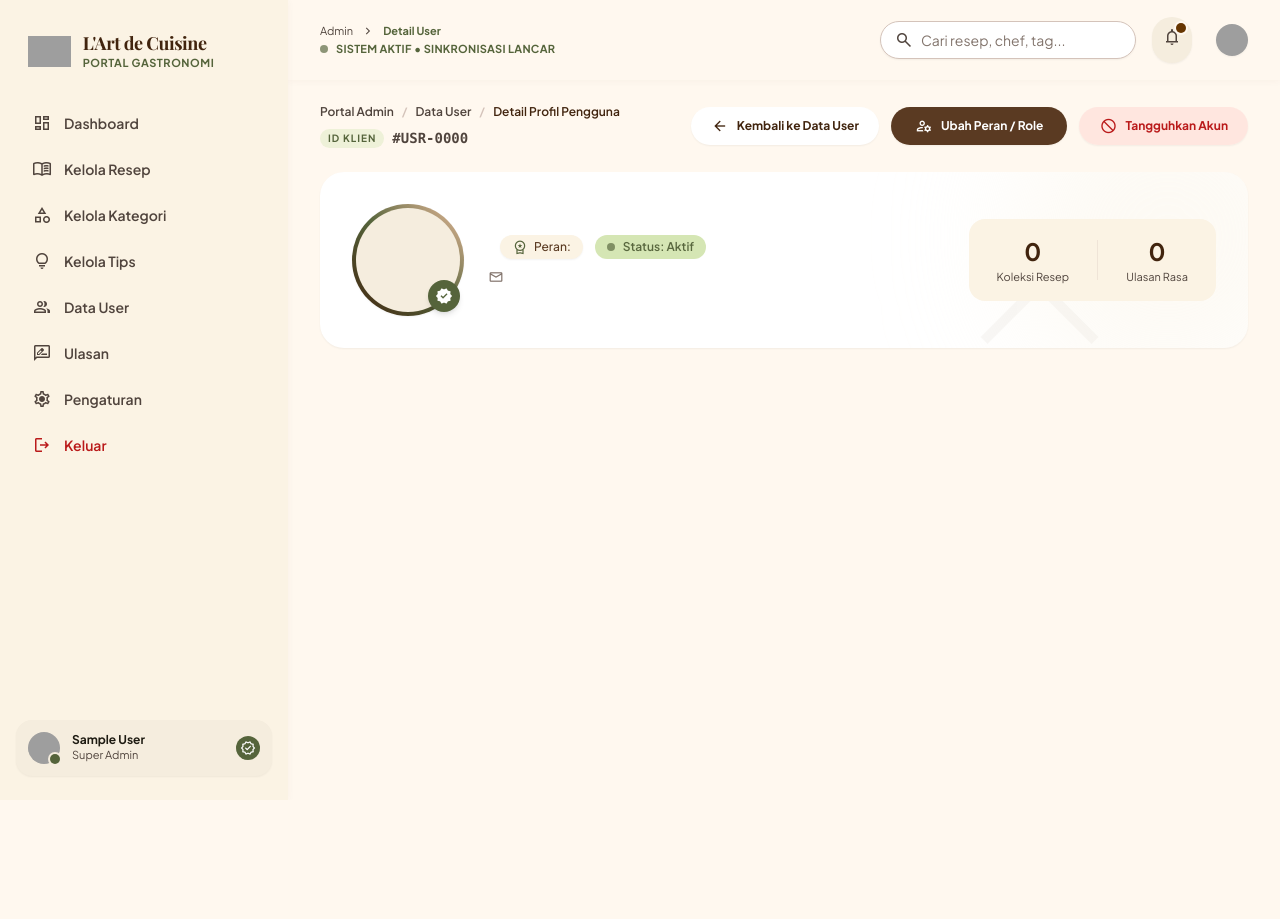
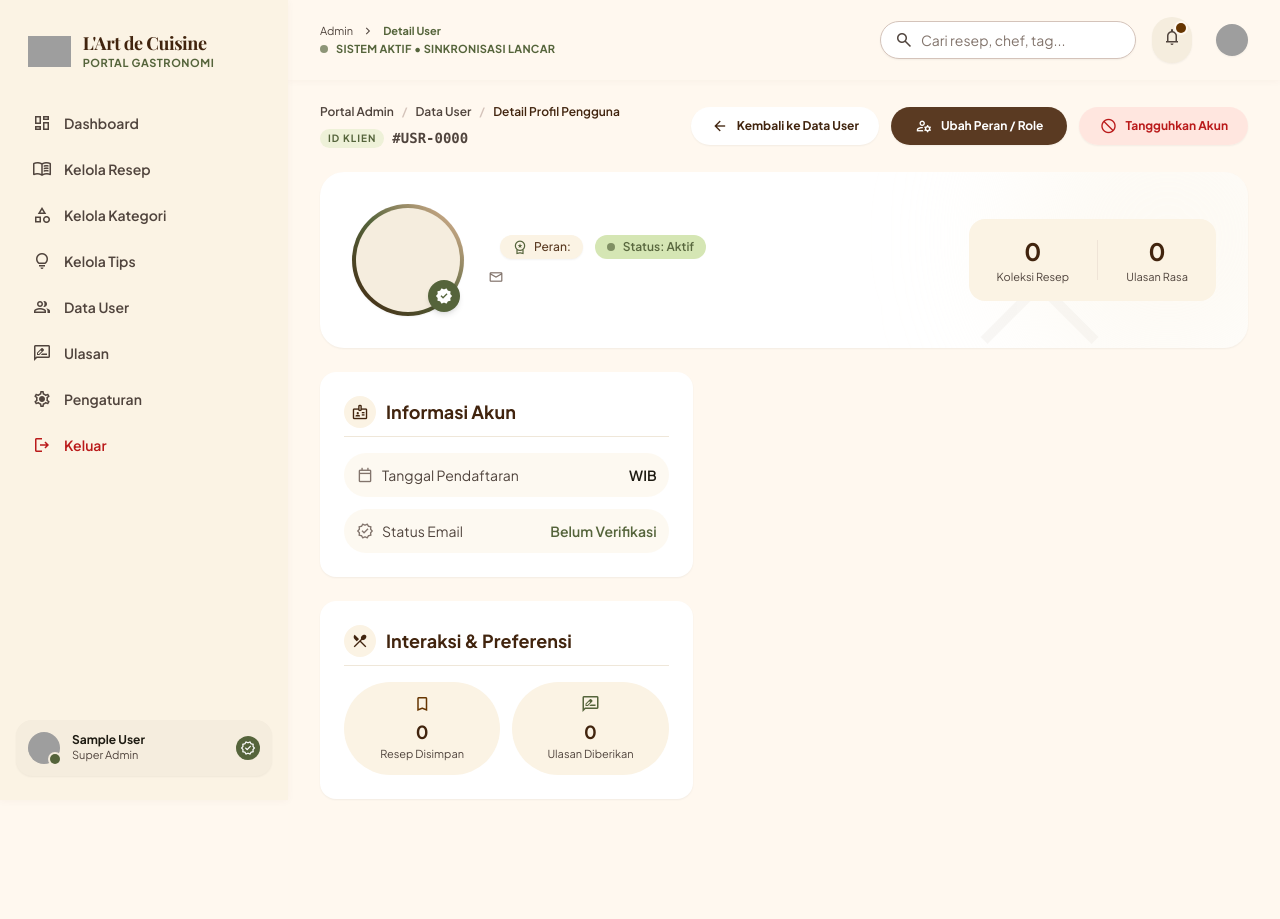
Before and after one commit to indriyanirasti7-sys/Sistem_Informasi_Resep_Makanan, a Laravel app: template resources/views/admin/users/detail_user.blade.php in a window 1280 px wide. Before the commit the page ends 778 px from the top, so only its background shows below. Run offline with Laravel 12, Linux system fonts and the light colour scheme; the template is opened without the code that fills it, so the values that code supplies are empty; the visitor is signed in with stand-in values (Sample User, id 1); parts of the project's set-up code (start-up, migrations or seed data) failed here and were passed over; some libraries are stand-ins or nearby versions; some web fonts are replaced; grey boxes are pictures that could not be loaded.

Commit message:
Menambah informasi akun & preferensi
Menampilkan tanggal daftar, status email, dan statistik interaksi

```diff
--- a/resources/views/admin/users/detail_user.blade.php
+++ b/resources/views/admin/users/detail_user.blade.php
@@ -98,7 +98,69 @@
         </div>
     </div>
 
-    <!-- Konten Utama akan ditambahkan di tahap berikutnya -->
+        <!-- Two-Column User Details & Activity Grid -->
+    <div class="grid grid-cols-1 lg:grid-cols-12 gap-6 mb-6">
+
+        <!-- LEFT COLUMN: Account Details & Preferences (5 cols) -->
+        <div class="lg:col-span-5 flex flex-col gap-6">
+
+            <!-- Box 1: Informasi Akun & Metadata -->
+            <div class="bg-surface-container-lowest rounded-2xl p-6 shadow-sm flex flex-col gap-4">
+                <div class="flex items-center justify-between pb-2 border-b border-surface-container-high">
+                    <div class="flex items-center gap-2.5">
+                        <span class="w-8 h-8 rounded-full bg-surface-container-low flex items-center justify-center text-primary">
+                            <span class="material-symbols-outlined text-[18px]">badge</span>
+                        </span>
+                        <h2 class="text-lg text-primary font-bold">Informasi Akun</h2>
+                    </div>
+                </div>
+
+                <div class="flex flex-col gap-3 text-sm">
+                    <div class="p-3 rounded-xl bg-surface-container-low/50 flex items-start justify-between gap-3">
+                        <div class="flex items-center gap-2 text-on-surface-variant">
+                            <span class="material-symbols-outlined text-[18px] text-outline">calendar_today</span>
+                            <span>Tanggal Pendaftaran</span>
+                        </div>
+                        <span class="font-semibold text-on-surface text-right">{{ $user->created_at->translatedFormat('d M Y, H:i') }} WIB</span>
+                    </div>
+                    <div class="p-3 rounded-xl bg-surface-container-low/50 flex items-start justify-between gap-3">
+                        <div class="flex items-center gap-2 text-on-surface-variant">
+                            <span class="material-symbols-outlined text-[18px] text-outline">verified</span>
+                            <span>Status Email</span>
+                        </div>
+                        <div class="text-right">
+                            <span class="font-semibold text-secondary block">{{ $user->email_verified_at ? 'Terverifikasi' : 'Belum Verifikasi' }}</span>
+                        </div>
+                    </div>
+                </div>
+            </div>
+
+            <!-- Box 2: Ringkasan Interaksi -->
+            <div class="bg-surface-container-lowest rounded-2xl p-6 shadow-sm flex flex-col gap-4">
+                <div class="flex items-center gap-2.5 pb-2 border-b border-surface-container-high">
+                    <span class="w-8 h-8 rounded-full bg-surface-container-low flex items-center justify-center text-primary">
+                        <span class="material-symbols-outlined text-[18px]">local_dining</span>
+                    </span>
+                    <h2 class="text-lg text-primary font-bold">Interaksi & Preferensi</h2>
+                </div>
+
+                <div class="grid grid-cols-2 gap-3 text-center">
+                    <div class="bg-surface-container-low p-3 rounded-xl flex flex-col items-center">
+                        <span class="material-symbols-outlined text-[20px] text-tertiary-container mb-1">bookmark</span>
+                        <span class="text-lg font-bold text-primary">{{ $user->bookmarks_count ?? 0 }}</span>
+                        <span class="text-[11px] text-on-surface-variant">Resep Disimpan</span>
+                    </div>
+                    <div class="bg-surface-container-low p-3 rounded-xl flex flex-col items-center">
+                        <span class="material-symbols-outlined text-[20px] text-secondary mb-1">rate_review</span>
+                        <span class="text-lg font-bold text-primary">{{ $user->ratings_count ?? 0 }}</span>
+                        <span class="text-[11px] text-on-surface-variant">Ulasan Diberikan</span>
+                    </div>
+                </div>
+            </div>
+        </div>
+
+        <!-- RIGHT COLUMN akan ditambahkan di tahap 3 -->
+    </div>
 
 </div>
 @endsection
```
